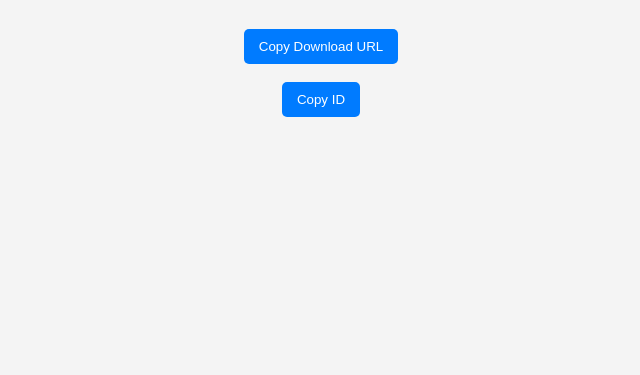
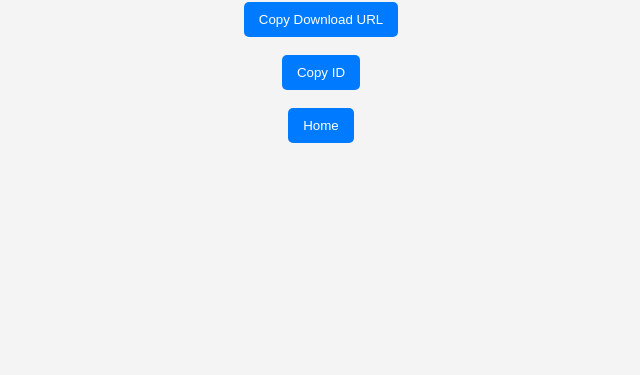
Before and after one commit to AyliasTheCoder/Sharefy-Dot-App, a website: page public/share.html in a window 1280 px wide. Shown: the part 425-800 px from the top of the page, without its empty margins (319-959 px from the left). Drawn offline with Linux system fonts and the light colour scheme; no server answers.

Commit message:
Added return to home button to share.html

```diff
--- a/public/share.html
+++ b/public/share.html
@@ -20,6 +20,8 @@
     <button id="copy-dl-url" onclick="copy_dl_url()">Copy Download URL</button>
     <br />
     <button id="copy-id" onclick="copy_id()">Copy ID</button>
+    <br />
+    <button onclick="window.location.href = '/'">Home</button>
   </body>
 
   <script>
```
